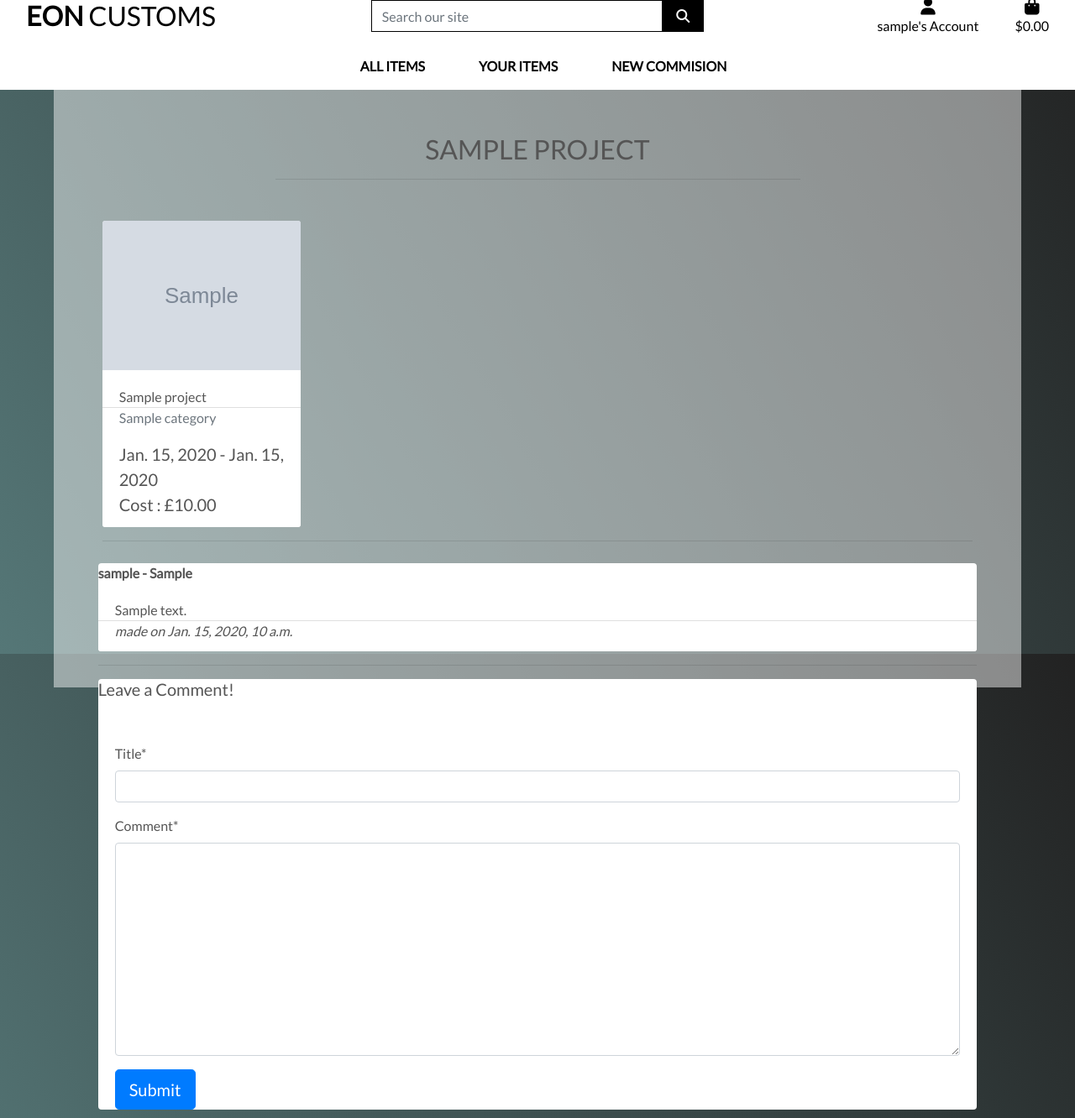
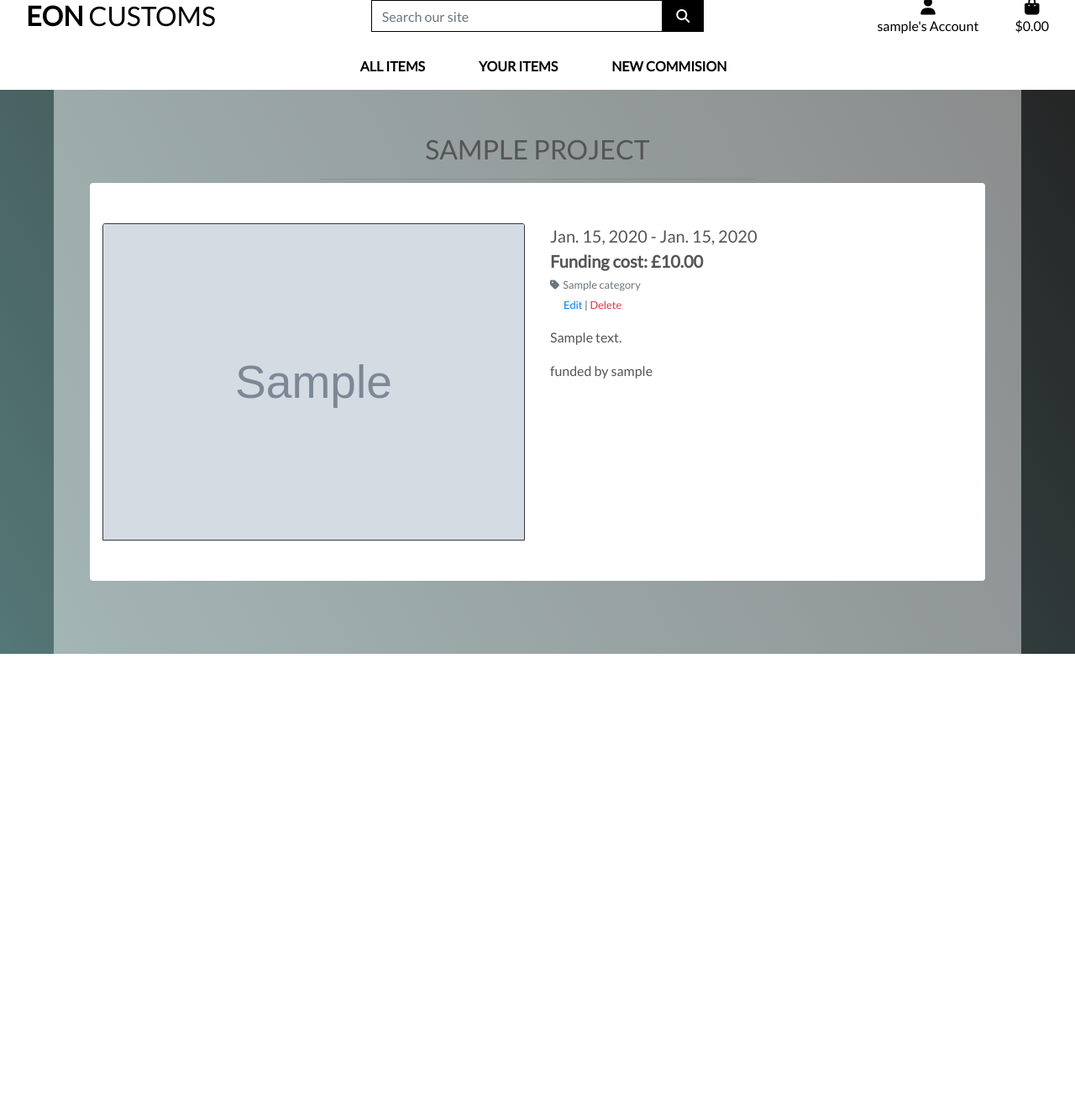
Before and after one commit to EonTAS/FullStack, a Django app: page /projects/1 in a window 1280 px wide. Shown: the part 21-1353 px from the top of the page at 84% size. After the commit the page ends 800 px from the top, so only its background shows below. Run offline with Django 3.2, Linux system fonts and the light colour scheme; a user stored in the database is signed in; tables that the repository leaves empty hold one stand-in row (values such as "Sample post"); grey boxes marked "Sample" are stand-in pictures; some libraries are stand-ins or nearby versions.

Commit message:
Made project view better and added purchase button finally

```diff
--- a/projects/templates/projects/project_details.html
+++ b/projects/templates/projects/project_details.html
@@ -15,76 +15,63 @@
 <div class="overlay"></div>
 <div class="container-fluid">
     <div class="row">
+        <div class="col-10 offset-1 ">
+            <div class="row">
                 <div class="col text-center mt-3">
                     <h2 class="logo-font">{{ project.name }}</h2>
                     <hr class="w-50 mb-1">
                 </div>
             </div>
-    <div class="row">
-        <div class="project-container col-10 offset-1">
-            <div class="row mt-1 mb-2"><hr></div>
-            <div class="row">
-                <div class="col-sm-6 col-md-6 col-lg-3">
-                    <div class="card h-100 border-0">
-                        <img class="card-img-top img-fluid" src="{% if project.image %}{{project.image.url}}{%else%}{{ MEDIA_URL}}noimage.png{%endif%}" alt="{{project.name}}">
-
-                        <div class="card-body pb-0">
-                            <p class="mb-0">{{ project.name }}</p>
-                        </div>
-                        <div class="card-footer bg-white pt-0 bnorder-0 text-left">
-                            <div class="row">
-                                <div class="col">
-                                    {% if project.category %}
-                                    <a class="text-muted" href="{%url 'projects'%}?category={{project.category.name}}">
-                                        {{project.category.friendly_name}}</p>
+            <div class="row rounded bg-white">
+                <div class="col-12 col-md-6">
+                    <div class="image-container my-5">
+                        {% if project.image %}
+                            <a href="{{ project.image.url }}" target="_blank">
+                                <img class="card-img-top img-fluid border border-dark" src="{{ project.image.url }}" alt="{{ project.name }}">
+                            </a>
+                            {% else %}
+                            <a href="">
+                                <img class="card-img-top img-fluid border border-dark" src="{{ MEDIA_URL }}noimage.png" alt="{{ project.name }}">
                             </a>
                         {% endif %}
+                    </div>
+                </div>
+                <div class="col-12 col-md-6">
+                    <div class="project-details-container mb-5 mt-md-5">
                         <p class="lead mb-0 text-left">{{project.startDate}} - {{project.endDate}}</p>
-                                    {% if project.price %}
-                                    <p class="lead mb-0 text-left">Cost : £{{project.price}}</p>
+                        <p class="lead mb-0 text-left font-weight-bold">Funding cost: £{{ project.price }}</p>
+                        {% if project.category %}
+                            <p class="small mt-1 mb-0">
+                                <a class="text-muted" href="{% url 'projects' %}?category={{ project.category.name }}">
+                                    <i class="fas fa-tag mr-1"></i>{{ project.category.friendly_name }}
+                                </a>
+                            </p>
                         {% endif %}
+                        {% if request.user.is_superuser %}
+                            <small class="ml-3">
+                                <a href="{% url 'edit_project' project.id %}">Edit</a> |
+                                <a class="text-danger" href="{% url 'delete_project' project.id %}">Delete</a>
+                            </small>
+                        {% endif %}
+                        <p class="mt-3">{{ project.description }}</p>
+
+                        {% if project.commission %}
+                            <p class="mt-3">funded by {{project.commission.user}}</p>
+                        {% elif request.user.is_authenticated %}
+                            <div class="text-center">
+                                <a class="btn btn-primary float-center" href="{%url 'checkout' project.id%}" role="button">Fund this project for £{{project.price}}!</a>
+                            </div>
+                        {% else %}
+                            <div class="text-center">
+                                <a class="btn btn-info float-center" href="#" role="button">Please log in if you want to fund this item!</a>
+                            </div>
+                        {%endif%}
+
                     </div>
                 </div>
             </div>
         </div>
-                </div>
-            </div>
-            <hr>
-            <div class="row">
-                <div class="col comments" style="padding: 10px;">
-                    {%for comment in comments%}
-                        <div class="card border-0">
-                            <b>{{comment.owner}} - {{comment.header}}</b>
-                            <div class="card-body pb-0">
-                                <p class="mb-0">
-                                    {{comment.body}}
-                                </p>
-                            </div>
-                            <div class="card-footer bg-white pt-0 bnorder-0 text-left">
-                                <i>made on {{comment.created_on}}</i>
-                            </div>
-                        </div>
-                        <hr>
-                    {%endfor%}
-                    {% if request.user.is_authenticated %}
-                        <div class="card h-10 border-0">
-                            <h5 class="card-title">
-                                Leave a Comment!
-                            </h5>
-                            {% load crispy_forms_tags %}
-                            <div class="card-body pb-0">
-                                <form method="post" style="margin-top: 1.3em;">
-                                    {{ comment_form | crispy }}
-                                    {% csrf_token %}
-                                    <button type="submit" class="btn btn-primary  btn-lg">Submit</button>
-                                </form>
-                            </div>
-                        </div>
-                    {% endif %}
-                </div>
-                <hr>
-            </div>
-        </div>
+
     </div>
 </div>
 {% endblock %}
```
Also changed, not shown: projects/templates/projects/projects.html (+8 -0 lines). Lines whose indentation alone changed are shown as unchanged.
